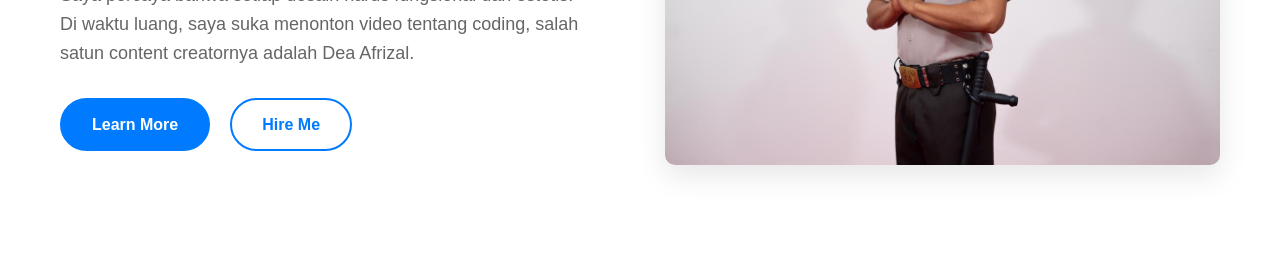
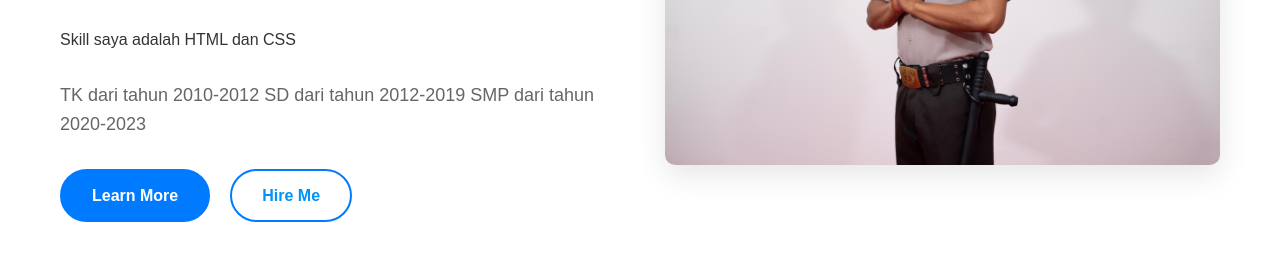
Before and after one commit to Wirya40/portofolio2, a plain HTML site: page index.html in a window 1280 px wide. Shown: the part 456-716 px from the top of the page. Drawn offline with Linux system fonts and the light colour scheme.

Commit message:
first commit

```diff
--- a/index.html
+++ b/index.html
@@ -3,7 +3,7 @@
 <head>
     <meta charset="UTF-8">
     <meta name="viewport" content="width=device-width, initial-scale=1.0">
-    <title>Haris F. Watson - Portfolio</title>
+    <title>WirWeb Portofolio</title>
     <style>
         /* Reset dan Base Styles */
         * {
@@ -127,6 +127,20 @@
             max-width: 600px;
         }
 
+        .skill {
+            font-size: 18px;
+            margin-bottom: 30px;
+            color: #666;
+            max-width: 600px;
+        }
+
+        .school {
+            font-size: 18px;
+            margin-bottom: 30px;
+            color: #666;
+            max-width: 600px;
+        }
+
         .buttons {
             display: flex;
             gap: 20px;
@@ -142,7 +156,7 @@
 
         .btn-primary {
             background-color: #007bff;
-            color: white;
+            color: rgb(254, 255, 255);
             border: 2px solid #007bff;
         }
 
@@ -153,7 +167,7 @@
 
         .btn-outline {
             border: 2px solid #007bff;
-            color: #007bff;
+            color: #0193f5;
             background-color: transparent;
         }
 
@@ -187,16 +201,28 @@
                     <h1 class="name">Wirya Atmaja Gunawan</h1>
                     <p class="description">
                         Halo! Saya Wirya Atmaja Gunawan, seorang programmer yang senang mengeksplorasi dunia pengembangan web.
-        <br> Saya percaya bahwa setiap desain harus fungsional dan estetis.<br>
-            Di waktu luang, saya suka menonton video tentang coding, salah satun content creatornya adalah Dea Afrizal.
+                        <br> Saya percaya bahwa setiap desain harus fungsional dan estetis.<br>
+                        Di waktu luang, saya suka menonton video tentang coding, salah satun content creatornya adalah Dea Afrizal.
                     </p>
+
+                    <p class="Skill">
+                        Skill saya adalah HTML dan CSS
+                    </p>
+
+                    <p class="school">
+                       <br>
+                        TK dari tahun 2010-2012
+                        SD dari tahun 2012-2019
+                        SMP dari tahun 2020-2023
+                    </p>
+
                     <div class="buttons">
                         <a href="#" class="btn btn-primary">Learn More</a>
                         <a href="#" class="btn btn-outline">Hire Me</a>
                     </div>
                 </div>
                 <div class="hero-image">
-                    <!-- Ganti dengan gambar Anda -->
+
                     <img src="nr4lqz7a8im1ou6ptzsz.jpeg" alt="Haris F. Watson">
                 </div>
             </div>
```
